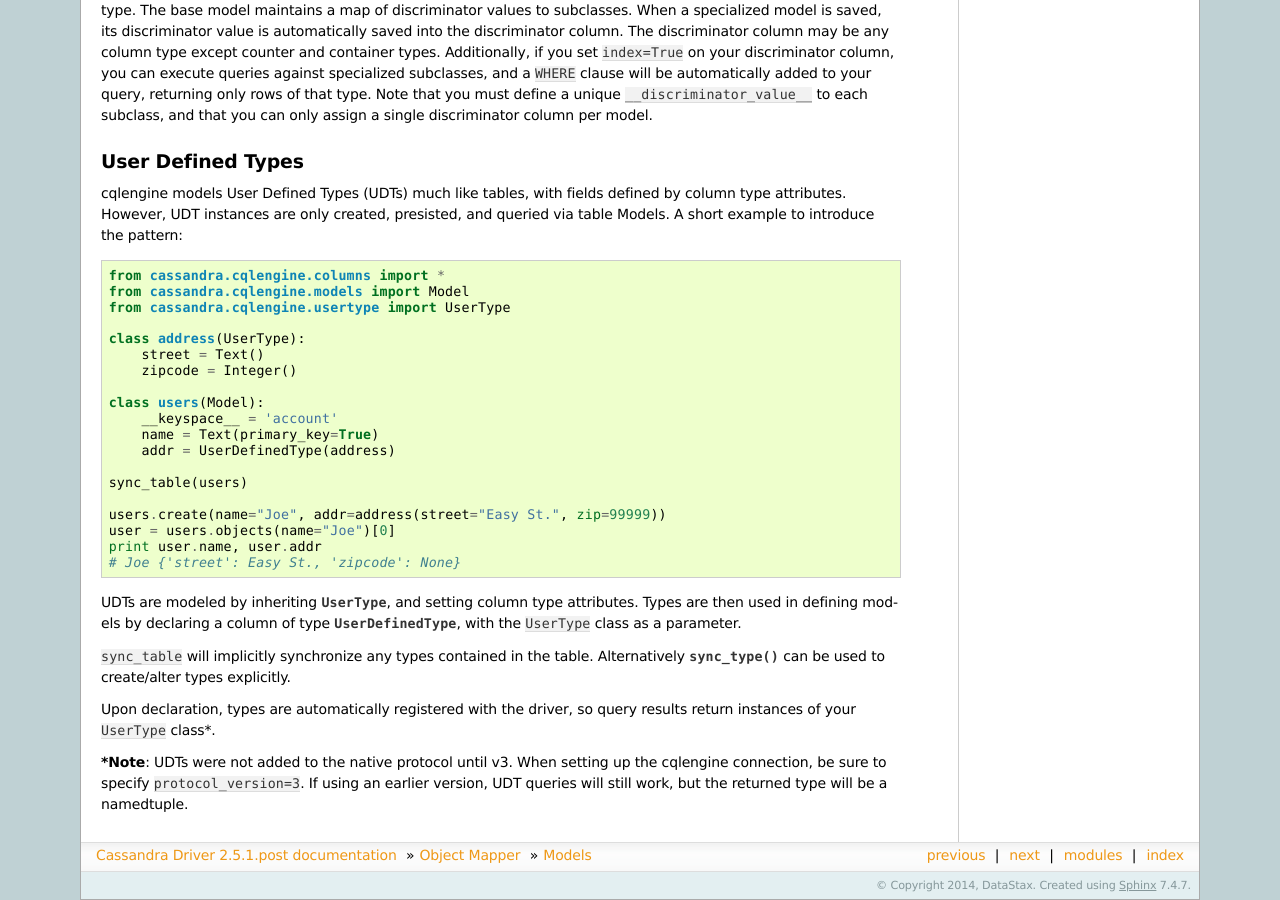
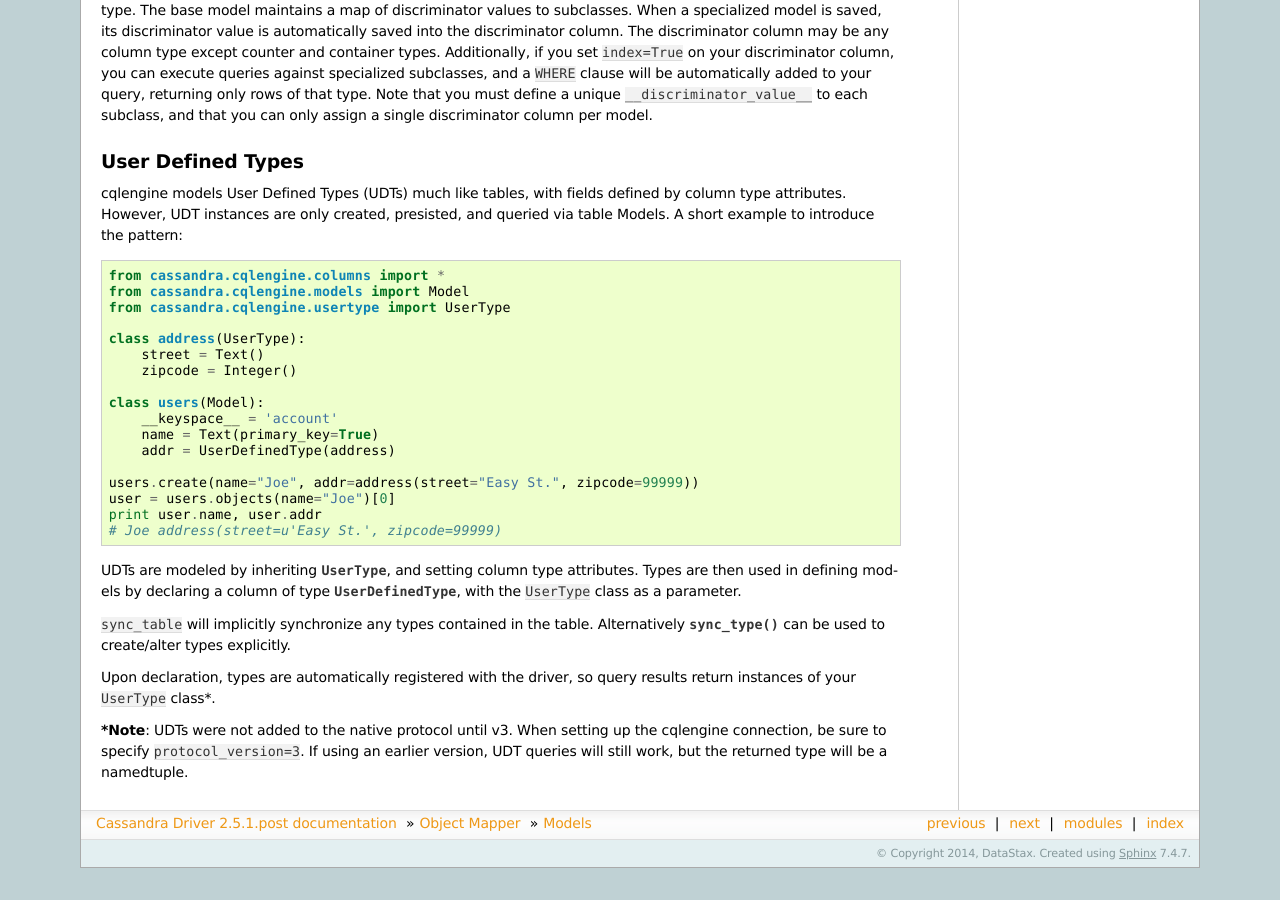
Before and after one commit to datastax/python-driver, a Sphinx documentation site: the page built from docs/cqlengine/models.rst, in a window 1280 px wide and 900 px high, scrolled down 2751 px. Built offline with Sphinx 7.4.7, drawn with Linux system fonts in a browser that asks for light colours; pages that are not in the unit, such as notebooks, are missing from menus; after the commit the page ends 3619 px from its top, so only the background shows below that.

Commit message:
Fix cqlengine UDT example in docs

```diff
--- a/docs/cqlengine/models.rst
+++ b/docs/cqlengine/models.rst
@@ -199,12 +199,10 @@ are only created, presisted, and queried via table Models. A short example to in
         name = Text(primary_key=True)
         addr = UserDefinedType(address)
 
-    sync_table(users)
-
-    users.create(name="Joe", addr=address(street="Easy St.", zip=99999))
+    users.create(name="Joe", addr=address(street="Easy St.", zipcode=99999))
     user = users.objects(name="Joe")[0]
     print user.name, user.addr
-    # Joe {'street': Easy St., 'zipcode': None}
+    # Joe address(street=u'Easy St.', zipcode=99999)
 
 UDTs are modeled by inheriting :class:`~.usertype.UserType`, and setting column type attributes. Types are then used in defining
 models by declaring a column of type :class:`~.columns.UserDefinedType`, with the ``UserType`` class as a parameter.
```
